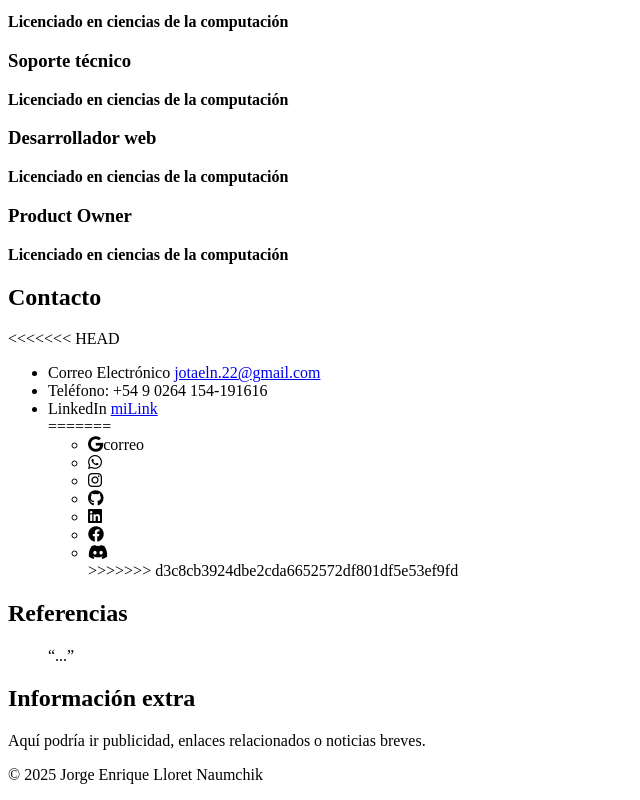
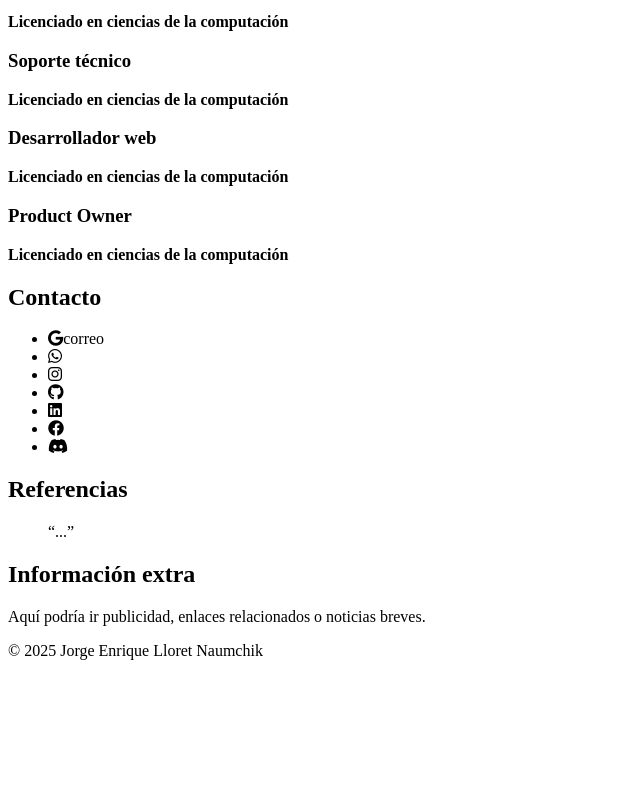
Before and after one commit to JorgeEnriqueLN/porfolio, a plain HTML site: page index.html in a window 1280 px wide. Shown: the part 1434-2234 px from the top of the page, without its empty margins (0-640 px from the left). After the commit the page ends 2110 px from the top, so only its background shows below. Drawn offline with Linux system fonts and the light colour scheme.

Commit message:
cambios menores

```diff
--- a/index.html
+++ b/index.html
@@ -78,12 +78,6 @@
     <!-- Contacto -->
     <section id="contacto">
       <h2>Contacto</h2>
-<<<<<<< HEAD
-      <ul>
-        <li>Correo Electrónico <a href="malito:jotaeln.22@gmail.com">jotaeln.22@gmail.com</a></li>
-        <li>Teléfono: +54 9 0264 154-191616</li>
-        <li>LinkedIn <a href="http">miLink</a></li>
-=======
       <ul class="contactos-icons">
         <li><i class="fa-brands fa-google"></i>correo</li>
         <li><i class="fa-brands fa-whatsapp"></i></li>
@@ -92,8 +86,6 @@
         <li><i class="fa-brands fa-linkedin"></i></li>
         <li><i class="fa-brands fa-facebook"></i></li>
         <li><i class="fa-brands fa-discord"></i></li>
-
->>>>>>> d3c8cb3924dbe2cda6652572df801df5e53ef9fd
       </ul>
       <!-- <form>
         <label for="nombre">Correo: </label>
```
